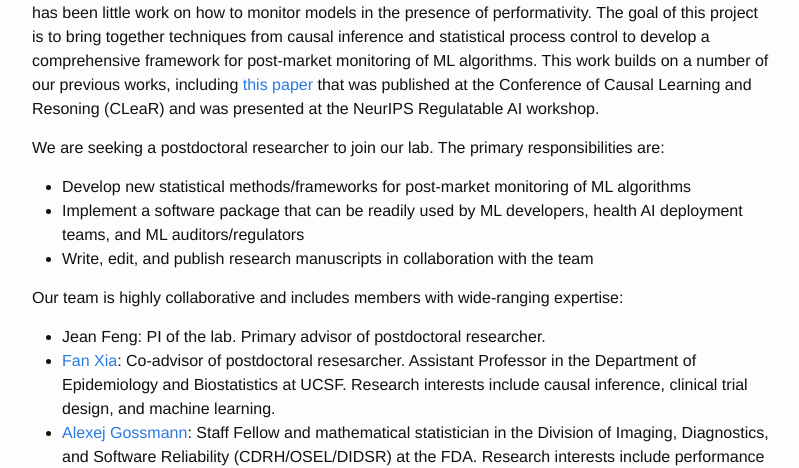
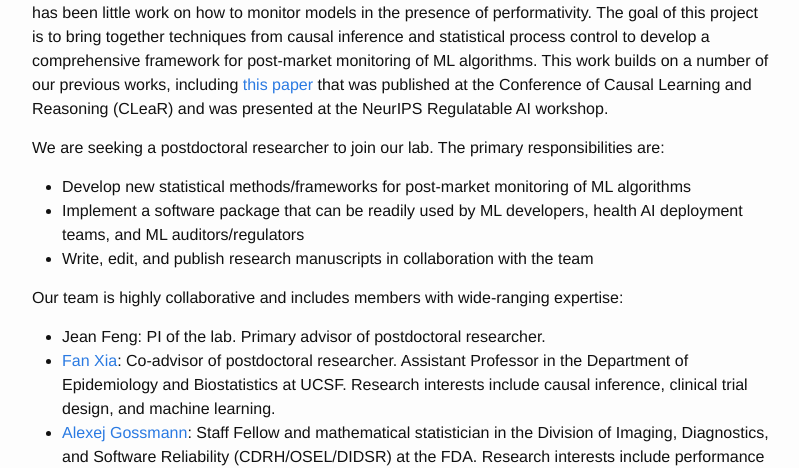
Before and after one commit to jjfeng/jjfeng.github.io, a Jekyll site: the page built from joining.md, in a window 1280 px wide and 900 px high, scrolled down 317 px. Shown: the part 184-652 px from the top of the window, without its empty margins (238-1037 px from the left). Built offline with Jekyll 4.4.1, drawn with Linux system fonts in a browser that asks for light colours.

Commit message:
update git

```diff
--- a/joining.md
+++ b/joining.md
@@ -12,7 +12,7 @@
 # Postdoctoral researcher on causal inference for monitoring machine learning algorithms
 
 ## The project:
-After a machine learning (ML)-based system is deployed, monitoring its performance is important to ensure the safety and effectiveness of the algorithm over time. When an ML algorithm interacts with its environment, the algorithm can affect the data-generating mechanism and be a major source of bias when evaluating its standalone performance, an issue known as performativity. Although prior work has shown how to validate models in the presence of performativity using causal inference techniques, there has been little work on how to monitor models in the presence of performativity. The goal of this project is to bring together techniques from causal inference and statistical process control to develop a comprehensive framework for post-market monitoring of ML algorithms. This work builds on a number of our previous works, including [this paper](https://proceedings.mlr.press/v236/feng24a.html) that was published at the Conference of Causal Learning and Resoning (CLeaR) and was presented at the NeurIPS Regulatable AI workshop.
+After a machine learning (ML)-based system is deployed, monitoring its performance is important to ensure the safety and effectiveness of the algorithm over time. When an ML algorithm interacts with its environment, the algorithm can affect the data-generating mechanism and be a major source of bias when evaluating its standalone performance, an issue known as performativity. Although prior work has shown how to validate models in the presence of performativity using causal inference techniques, there has been little work on how to monitor models in the presence of performativity. The goal of this project is to bring together techniques from causal inference and statistical process control to develop a comprehensive framework for post-market monitoring of ML algorithms. This work builds on a number of our previous works, including [this paper](https://proceedings.mlr.press/v236/feng24a.html) that was published at the Conference of Causal Learning and Reasoning (CLeaR) and was presented at the NeurIPS Regulatable AI workshop.
 
 We are seeking a postdoctoral researcher to join our lab. The primary responsibilities are:
 * Develop new statistical methods/frameworks for post-market monitoring of ML algorithms
@@ -21,7 +21,7 @@
 
 Our team is highly collaborative and includes members with wide-ranging expertise:
 * Jean Feng: PI of the lab. Primary advisor of postdoctoral researcher.
-* [Fan Xia](https://profiles.ucsf.edu/fan.xia): Co-advisor of postdoctoral resesarcher. Assistant Professor in the Department of Epidemiology and Biostatistics at UCSF. Research interests include causal inference, clinical trial design, and machine learning.
+* [Fan Xia](https://profiles.ucsf.edu/fan.xia): Co-advisor of postdoctoral researcher. Assistant Professor in the Department of Epidemiology and Biostatistics at UCSF. Research interests include causal inference, clinical trial design, and machine learning.
 * [Alexej Gossmann](https://www.alexejgossmann.com/): Staff Fellow and mathematical statistician in the Division of Imaging, Diagnostics, and
 Software Reliability (CDRH/OSEL/DIDSR) at the FDA. Research interests include performance evaluation of AI/ML-enabled medical devices and software in medicine.
 * And many others, including Berkman Sahiner, Gene Pennello, [Adarsh Subbaswamy](https://asubbaswamy.github.io/), Nicholas Petrick, [Romain Pirracchio](https://profiles.ucsf.edu/romain.pirracchio), and Mi-Ok Kim!
```
